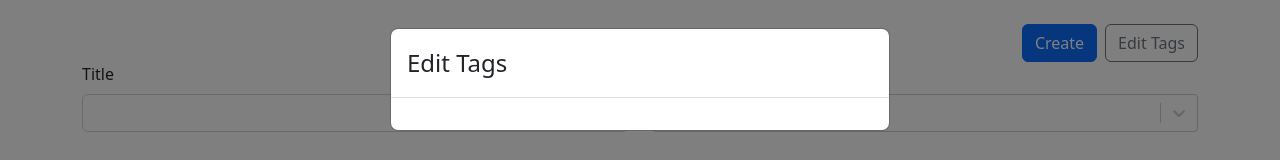
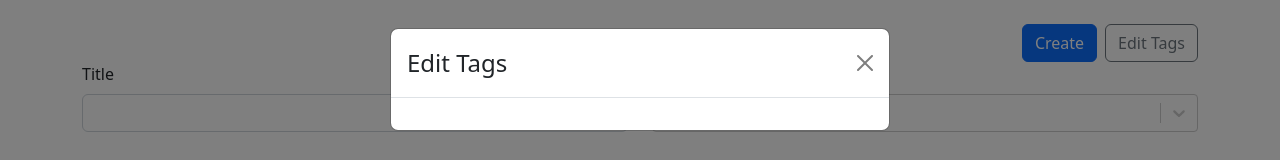
Before and after one commit to Maxxfloat/mars-down, a React (Vite) app: page / in a window 1280 px wide. Both pictures are taken after a click on the button "Edit Tags". Shown: the top 160 px of the page. Built offline with nearby package versions, Linux system fonts and the light colour scheme.

Commit message:
add close button to modal

```diff
--- a/src/pages/NoteList/EditTagsModal.tsx
+++ b/src/pages/NoteList/EditTagsModal.tsx
@@ -18,7 +18,7 @@ const EditTagsModal: FC<EditTagsMotalProps> = ({
 }) => {
   return (
     <Modal show={show} onHide={handleClose}>
-      <Modal.Header>
+      <Modal.Header closeButton>
         <Modal.Title>Edit Tags</Modal.Title>
       </Modal.Header>
       <Modal.Body>
```
